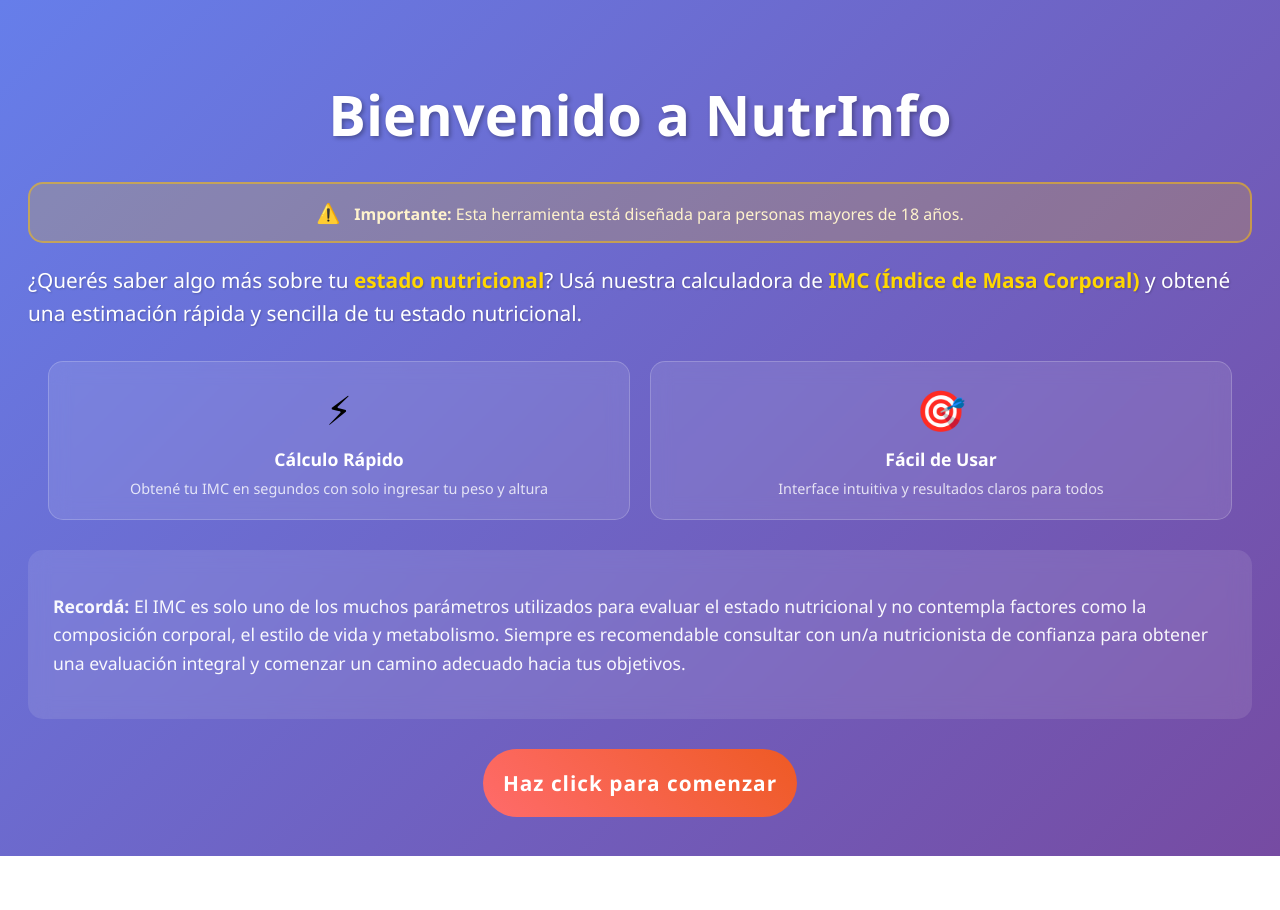
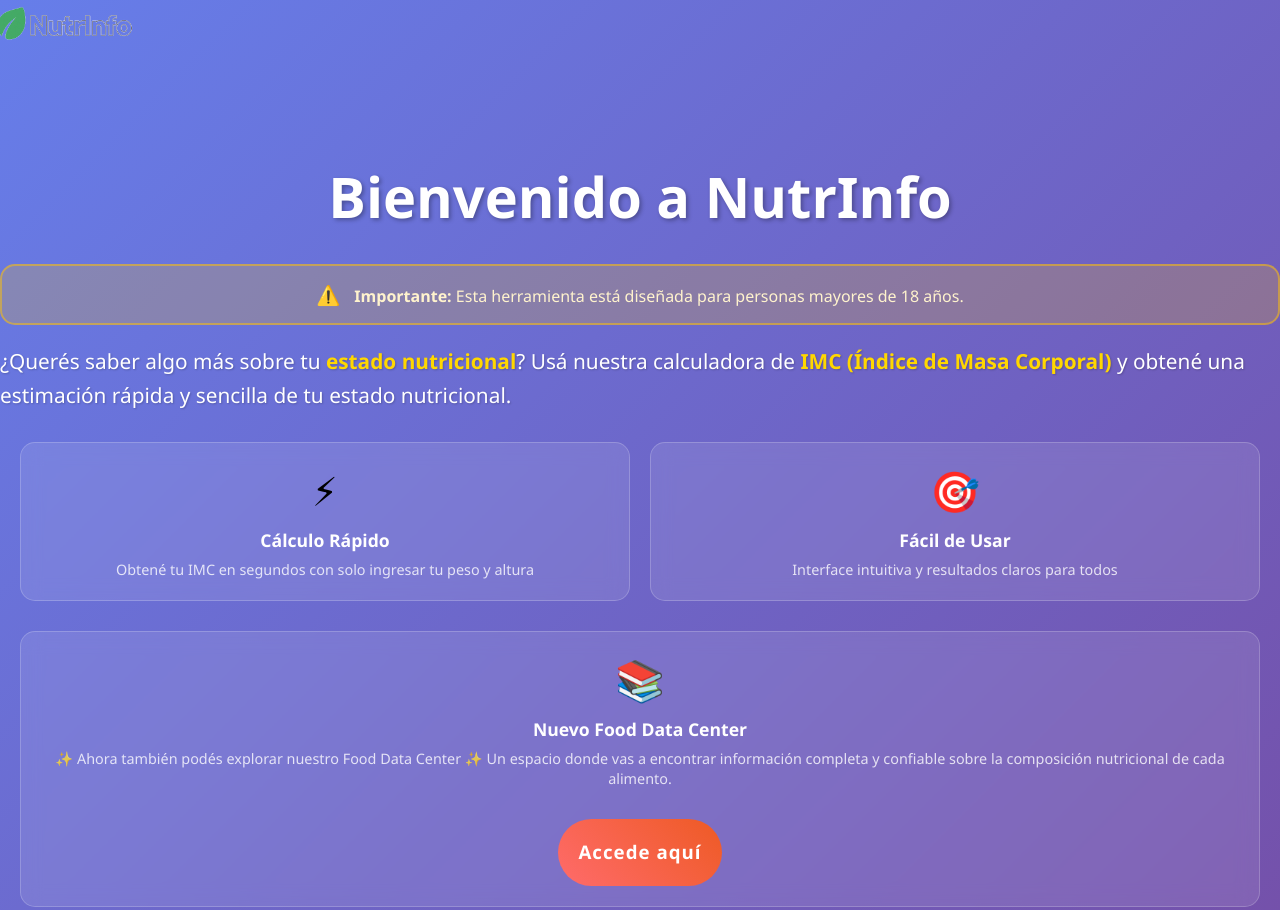
Before and after one commit to Pau0423/simulador-EstadoNutricional, a plain HTML site: page index.html in a window 1280 px wide. Shown: the top 910 px of the page. Before the commit the page ends 856 px from the top, so only its background shows below. Drawn offline with Linux system fonts and the light colour scheme.

Commit message:
Adición de libreria

```diff
--- a/calculadora.css
+++ b/calculadora.css
@@ -2,32 +2,36 @@
   margin: 0;
   padding: 0;
   box-sizing: border-box;
-}
-
-body {
-  font-family: "Segoe UI", Tahoma, Geneva, Verdana, sans-serif;
-  background: linear-gradient(135deg, #667eea 0%, #764ba2 100%);
-  min-height: 100vh;
-  display: flex;
-  flex-direction: column;
-  align-items: center;
-  justify-content: center;
-  padding: 20px;
-  position: relative;
-  overflow-x: hidden;
-  padding: 0;
-  margin: 0;
 }
 .header {
   width: 100%;
   padding: 0;
   margin: 0;
   margin-top: 0;
+  position: fixed;
 }
 .logo {
-  height: 200px;
-  align-self: first baseline;
+  height: 150px;
+  align-self: flex-start;
+  margin: -10px;
+  margin-top: -50px;
 }
+body {
+  font-family: "Segoe UI", Tahoma, Geneva, Verdana, sans-serif;
+  background: linear-gradient(135deg, #667eea 0%, #764ba2 100%);
+  min-height: 100vh;
+  margin: 0;
+  padding: 0;
+}
+main {
+  display: flex;
+  flex-direction: column;
+  align-items: center;
+  justify-content: center;
+  min-height: 100vh;
+  padding-top: 120px;
+}
+
 #calculadoraIMC {
   background: rgba(255, 255, 255, 0.15);
   backdrop-filter: blur(20px);
@@ -38,6 +42,7 @@ body {
   width: 30%;
   box-shadow: 0 25px 50px rgba(0, 0, 0, 0.15);
   text-align: center;
+  margin-top: -50px;
 }
 h3 {
   font-size: 2.5em;
--- a/index.html
+++ b/index.html
@@ -7,6 +7,14 @@
     <link rel="stylesheet" href="style.css" />
   </head>
   <body>
+    <header class="header">
+      <img
+        src="img/Logo minimalista de NutrInfo.png"
+        alt="LogoNutrInfo"
+        class="logo"
+      />
+    </header>
+    <main>
       <div id="container">
         <h1>Bienvenido a NutrInfo</h1>
         <div class="content">
@@ -19,8 +27,8 @@
             ¿Querés saber algo más sobre tu
             <span class="destacado">estado nutricional</span>? Usá nuestra
             calculadora de
-          <span class="destacado">IMC (Índice de Masa Corporal)</span> y obtené
-          una estimación rápida y sencilla de tu estado nutricional.
+            <span class="destacado">IMC (Índice de Masa Corporal)</span> y
+            obtené una estimación rápida y sencilla de tu estado nutricional.
           </p>
 
           <div class="features">
@@ -40,20 +48,37 @@
               </div>
             </div>
           </div>
+          <div class="features">
+            <div class="feature">
+              <span class="feature-icon">📚</span>
+              <div class="feature-title">Nuevo Food Data Center</div>
+              <div class="feature-description">
+                ✨ Ahora también podés explorar nuestro Food Data Center ✨ Un
+                espacio donde vas a encontrar información completa y confiable
+                sobre la composición nutricional de cada alimento.
+                <div class="centrar-boton">
+                  <a href="Libreria.html" class="boton"> Accede aquí </a>
+                </div>
+              </div>
+            </div>
+          </div>
           <div class="recordar">
             <p>
               <strong>Recordá:</strong> El IMC es solo uno de los muchos
               parámetros utilizados para evaluar el estado nutricional y no
-            contempla factores como la composición corporal, el estilo de vida y
-            metabolismo. Siempre es recomendable consultar con un/a
+              contempla factores como la composición corporal, el estilo de vida
+              y metabolismo. Siempre es recomendable consultar con un/a
               nutricionista de confianza para obtener una evaluación integral y
               comenzar un camino adecuado hacia tus objetivos.
             </p>
           </div>
           <div class="centrar-boton">
-          <a href="Calculadora.html" class="boton"> Haz click para comenzar </a>
+            <a href="Calculadora.html" class="boton">
+              Haz click para comenzar
+            </a>
           </div>
         </div>
       </div>
+    </main>
   </body>
 </html>
--- /dev/null
+++ b/libreria.css
@@ -0,0 +1,33 @@
+<style > * {
+  margin: 0;
+  padding: 0;
+  box-sizing: border-box;
+}
+.header {
+  width: 100%;
+  padding: 0;
+  margin: 0;
+  margin-top: 0;
+  position: fixed;
+}
+.logo {
+  height: 150px;
+  align-self: flex-start;
+  margin: -10px;
+  margin-top: -50px;
+}
+body {
+  font-family: "Segoe UI", Tahoma, Geneva, Verdana, sans-serif;
+  background: linear-gradient(135deg, #667eea 0%, #764ba2 100%);
+  min-height: 100vh;
+  margin: 0;
+  padding: 0;
+}
+main {
+  display: flex;
+  flex-direction: column;
+  align-items: center;
+  justify-content: center;
+  min-height: 100vh;
+  padding-top: 120px;
+}
--- a/style.css
+++ b/style.css
@@ -3,18 +3,33 @@
   padding: 0;
   box-sizing: border-box;
 }
-
+.header {
+  width: 100%;
+  padding: 0;
+  margin: 0;
+  margin-top: 0;
+  position: fixed;
+}
+.logo {
+  height: 150px;
+  align-self: flex-start;
+  margin: -10px;
+  margin-top: -50px;
+}
 body {
   font-family: "Segoe UI", Tahoma, Geneva, Verdana, sans-serif;
   background: linear-gradient(135deg, #667eea 0%, #764ba2 100%);
   min-height: 100vh;
+  margin: 0;
+  padding: 0;
+}
+main {
   display: flex;
   flex-direction: column;
   align-items: center;
   justify-content: center;
-  padding: 20px;
-  position: relative;
-  overflow-x: hidden;
+  min-height: 100vh;
+  padding-top: 120px;
 }
 
 .container {
```
Also changed, not shown: Calculadora.html (+3 -1 lines), Libreria.html (added, +34 -0 lines), libreria.js (added, +47 -0 lines), 1 other file. Lines whose indentation alone changed are shown as unchanged.
